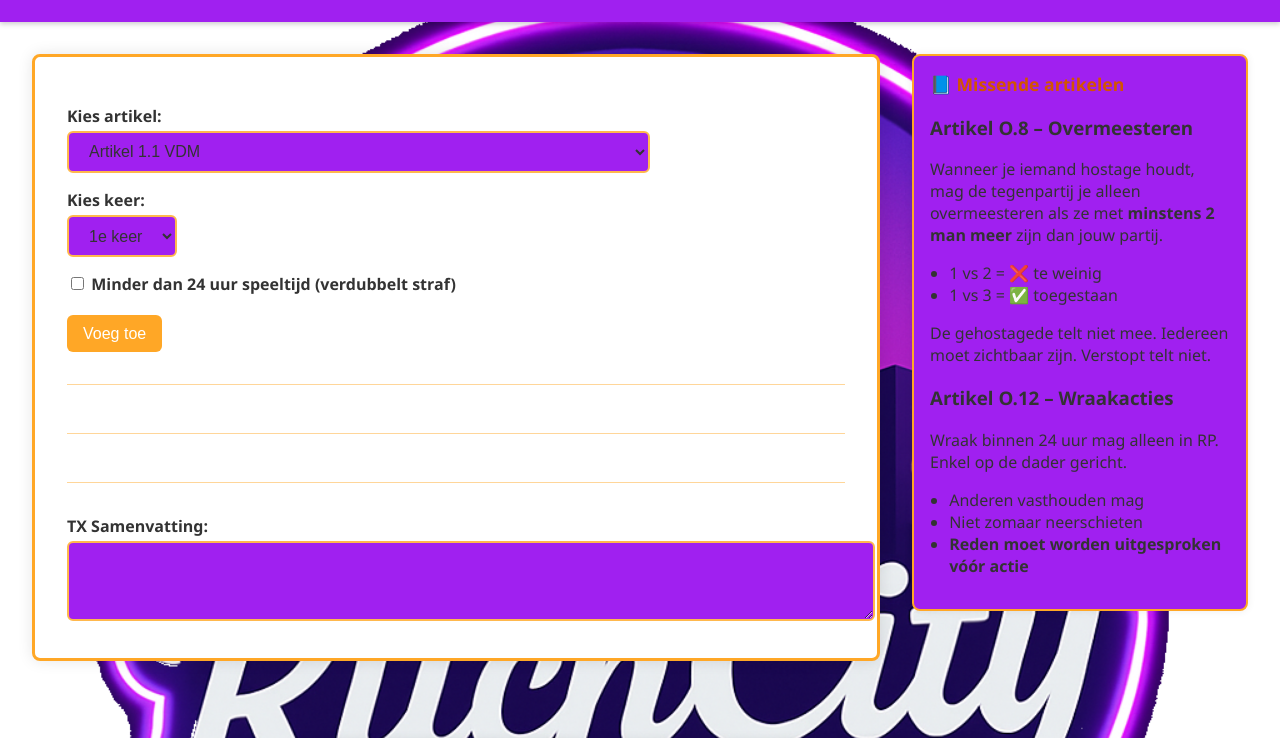
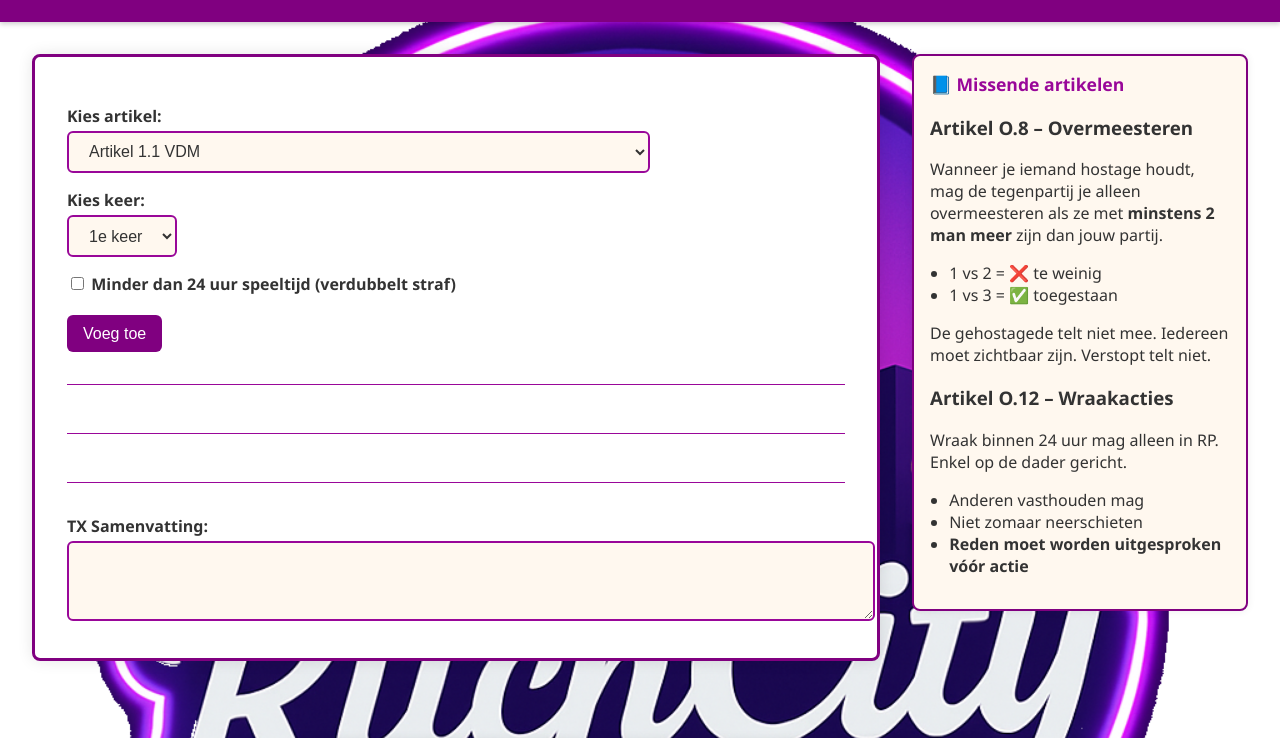
Before and after one commit to ItsDevJori/ItsDevJori.github.io, a plain HTML site: page index.html in a window 1280 px wide. Shown: the part 96-834 px from the top of the page. Drawn offline with nearby package versions, Linux system fonts and the light colour scheme.

Commit message:
Update index.html

```diff
--- a/index.html
+++ b/index.html
@@ -18,7 +18,7 @@
     }
 
     header {
-      background-color: #A020F0;
+      background-color: purple;
       color: white;
       padding: 1em;
       display: flex;
@@ -45,15 +45,15 @@
       padding: 2em;
       background: white;
       border-radius: 8px;
-      border: 3px solid #ffa726;
+      border: 3px solid purple;
       box-shadow: 0 0 15px rgba(0,0,0,0.1);
       max-width: 800px;
     }
 
     aside {
       flex: 0 0 300px;
-      background: #A020F0;
-      border: 2px solid #ffa726;
+      background: #fff8ef;
+      border: 2px solid purple;
       border-radius: 8px;
       padding: 1em;
       box-shadow: 0 0 8px rgba(0,0,0,0.07);
@@ -62,7 +62,7 @@
     aside h2 {
       margin-top: 0;
       font-size: 1.1em;
-      color: #d35400;
+      color: rgb(153, 7, 153);
     }
 
     label {
@@ -74,15 +74,15 @@
     select, input[type="checkbox"], button, textarea {
       padding: 0.6em 1em;
       font-size: 1em;
-      border: 2px solid #ffb84d;
+      border: 2px solid rgb(153, 7, 153);
       border-radius: 6px;
-      background-color: #A020F0;
+      background-color: #fff8ef;
       color: #333;
       outline: none;
     }
 
     button {
-      background-color: #ffa726;
+      background-color: purple;
       color: white;
       border: none;
       margin-top: 1em;
@@ -90,12 +90,12 @@
     }
 
     button:hover {
-      background-color: #ff9900;
+      background-color: rgb(153, 7, 153);
     }
 
     .resultaat {
       margin-top: 2em;
-      border-top: 1px solid #ffd699;
+      border-top: 1px solid rgb(153, 7, 153);
       padding-top: 1em;
     }
 
@@ -535,7 +535,7 @@
           datasets: [{
             label: 'Aantal keer gekozen',
             data: data,
-            backgroundColor: '#ffa726'
+            backgroundColor: 'purple'
           }]
         },
         options: {
```
